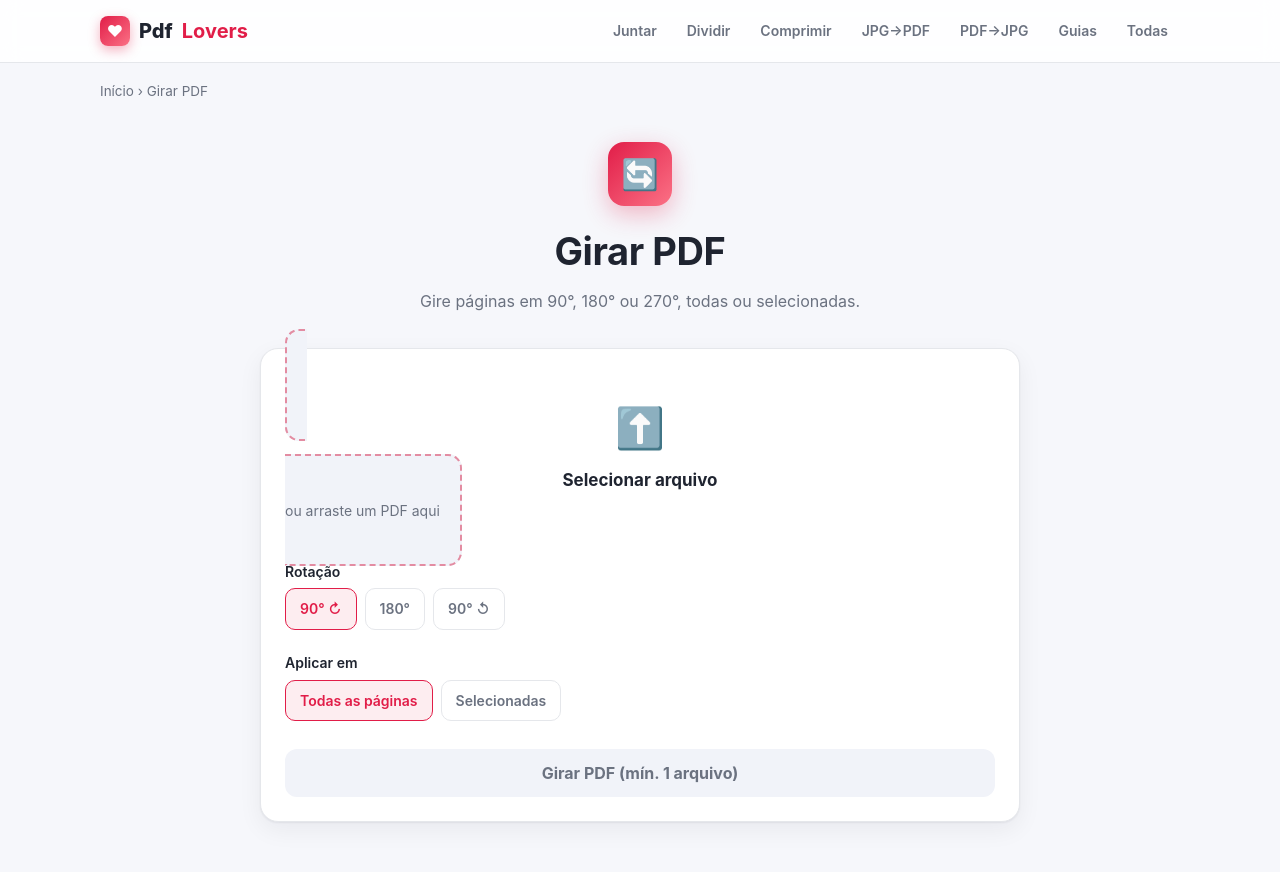
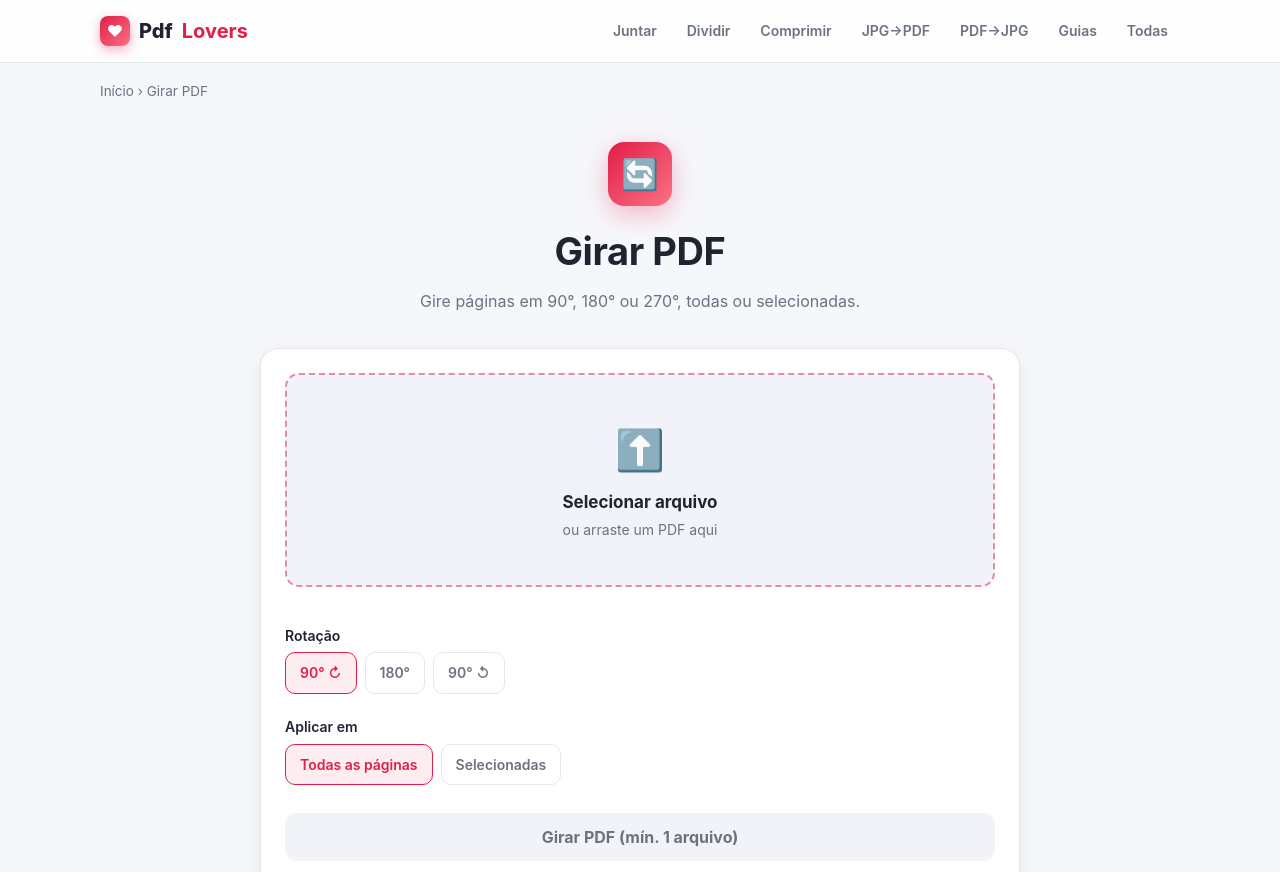
Before and after one commit to spartanti/pdflovers, a website: page public/tools/girar.html in a window 1280 px wide. Shown: the top 872 px of the page. Drawn offline with Linux system fonts and the light colour scheme.

Commit message:
Corrige dropzone quebrada: label precisa ser block/flex
O <label> da dropzone era inline por padrão; com filhos block dentro,
a borda tracejada se fragmentava. Agora é flex em coluna, centralizado.

Co-Authored-By: Claude Opus 4.8 <noreply@anthropic.com>

```diff
--- a/public/css/style.css
+++ b/public/css/style.css
@@ -127,10 +127,12 @@ a:hover { text-decoration: underline; }
 
 /* Dropzone */
 .dropzone {
+  display: flex; flex-direction: column; align-items: center; justify-content: center;
   border: 2px dashed color-mix(in srgb, var(--brand) 45%, var(--border));
   border-radius: 14px; padding: 44px 20px; text-align: center; cursor: pointer;
   background: var(--surface-2); transition: background .12s, border-color .12s;
 }
+.dropzone .dz-ic, .dropzone strong, .dropzone span { width: 100%; }
 .dropzone:hover, .dropzone.drag {
   border-color: var(--brand);
   background: color-mix(in srgb, var(--brand) 8%, var(--surface-2));
```
